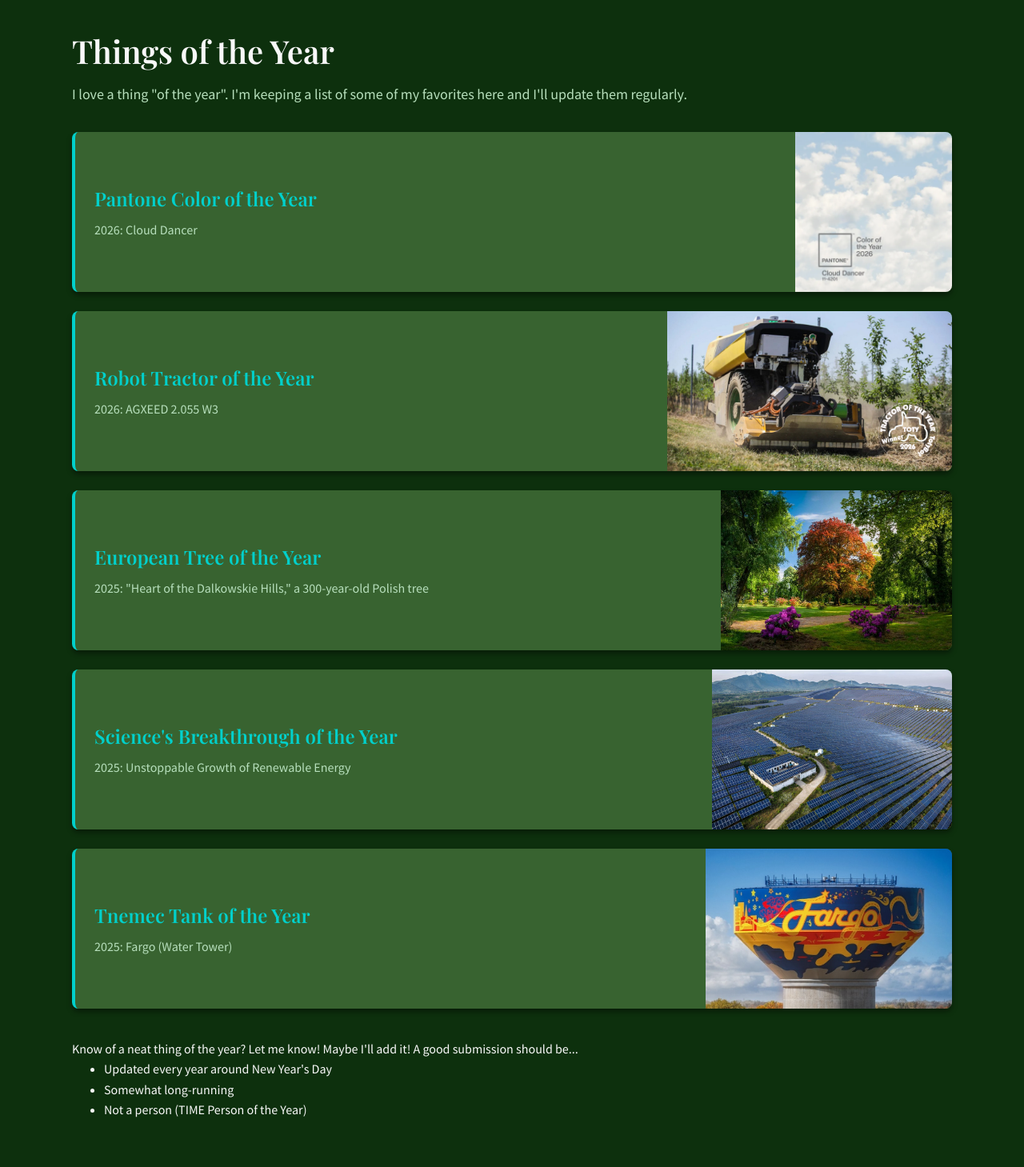
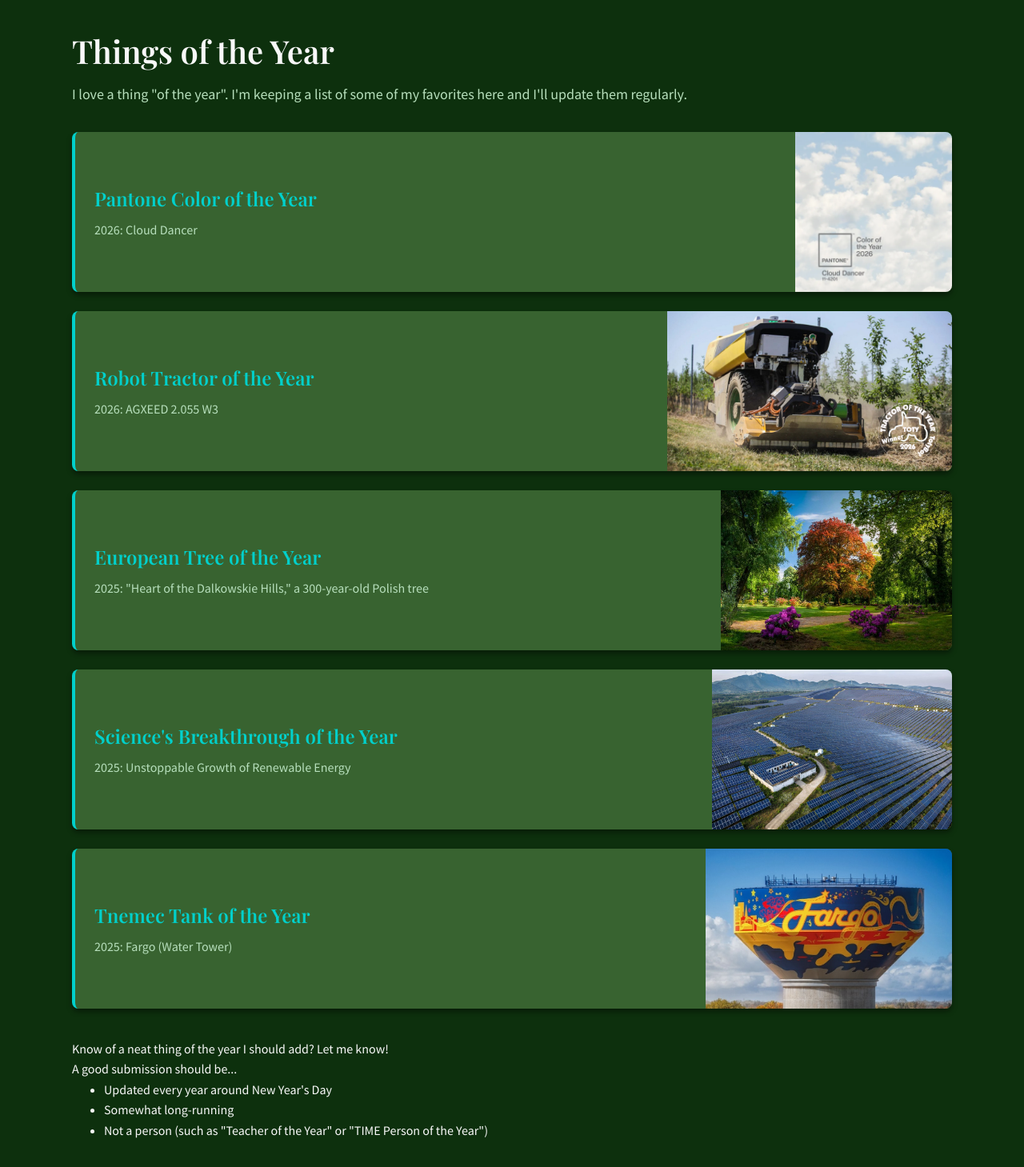
Before and after one commit to prismika/prismika.github.io, a Jekyll site: the page projects/things-of-the-year/index.html, which Jekyll copies as it is, in a window 1280 px wide. Shown: the whole page at 80% size. Built offline with Jekyll 4.4.1, drawn with Linux system fonts in a browser that asks for light colours; before the commit the page ends 1433 px from its top, so only the background shows below that.

Commit message:
Minor edit to thing of the year page

```diff
--- a/projects/things-of-the-year/index.html
+++ b/projects/things-of-the-year/index.html
@@ -207,14 +207,16 @@
         </div>
         <div class="note">
         <p>
-        Know of a neat thing of the year? Let me know! Maybe I'll add it!
+        Know of a neat thing of the year I should add? Let me know!
+        </p>
+        <p>
         A good submission should be...
         </p>
 
         <ul>
             <li>Updated every year around New Year's Day</li>
             <li>Somewhat long-running</li>
-            <li>Not a person (TIME Person of the Year)</li>
+            <li>Not a person (such as "Teacher of the Year" or "TIME Person of the Year")</li>
         </ul>
   </div>
     </div>
```
